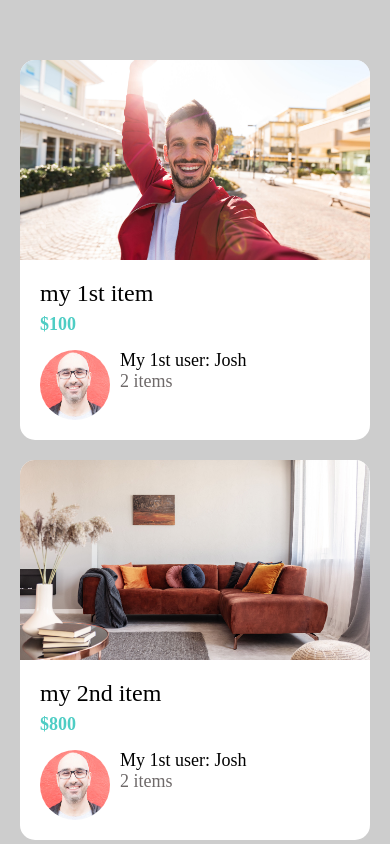
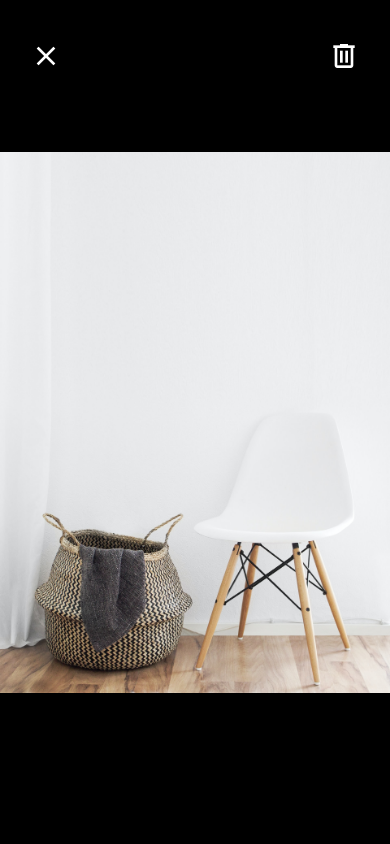
Before and after one commit to LittleGeorgeWatchingStar/FirstReactNative, a React Native app: screen / in a window 390 px wide. Built offline with nearby package versions, Linux system fonts and the light colour scheme; what native-base would draw is missing.

Commit message:
start on viewItem page

```diff
--- a/App.js
+++ b/App.js
@@ -8,7 +8,8 @@ import ListingDetailsScreen from "./app/screens/ListingDetailsScreen";
 export default function App() {
   return (
     <NativeBaseProvider>
-      <ListingDetailsScreen />
+      {/* <ListingDetailsScreen /> */}
+      <ViewImageScreen />
     </NativeBaseProvider>
   );
 }
--- a/app/screens/ViewImageScreen.js
+++ b/app/screens/ViewImageScreen.js
@@ -1,5 +1,6 @@
 import React from "react";
 import { Image, StyleSheet, View } from "react-native";
+import {MaterialCommunityIcons} from '@expo/vector-icons';
 
 import colors from "../config/colors";
 
@@ -8,8 +9,12 @@ import AppText from "../components/AppText";
 function ViewImageScreen(props) {
   return (
     <View style={styles.container}>
-      <View style={styles.closeIcon}></View>
-      <View style={styles.deleteIcon}></View>
+      <View style={styles.closeIcon}>
+        <MaterialCommunityIcons name="close" style={styles.closeIconImage} size={32}></MaterialCommunityIcons>
+      </View>
+      <View style={styles.deleteIcon}>
+        <MaterialCommunityIcons name="trash-can-outline" style={styles.closeIconImage} size={32}></MaterialCommunityIcons>
+      </View>
       <Image
         resizeMode="contain"
         style={styles.image}
@@ -21,21 +26,24 @@ function ViewImageScreen(props) {
 
 const styles = StyleSheet.create({
   closeIcon: {
-    width: 50,
-    height: 50,
-    backgroundColor: colors.primary,
+    // width: 50,
+    // height: 50,
+    // backgroundColor: colors.primary,
     position: "absolute",
     top: 40,
     left: 30,
+  },
+  closeIconImage: {
+    color: colors.white,
   },
   container: {
     backgroundColor: colors.black,
     flex: 1,
   },
   deleteIcon: {
-    width: 50,
-    height: 50,
-    backgroundColor: colors.secondary,
+    // width: 50,
+    // height: 50,
+    // backgroundColor: colors.secondary,
     position: "absolute",
     top: 40,
     right: 30,
```
